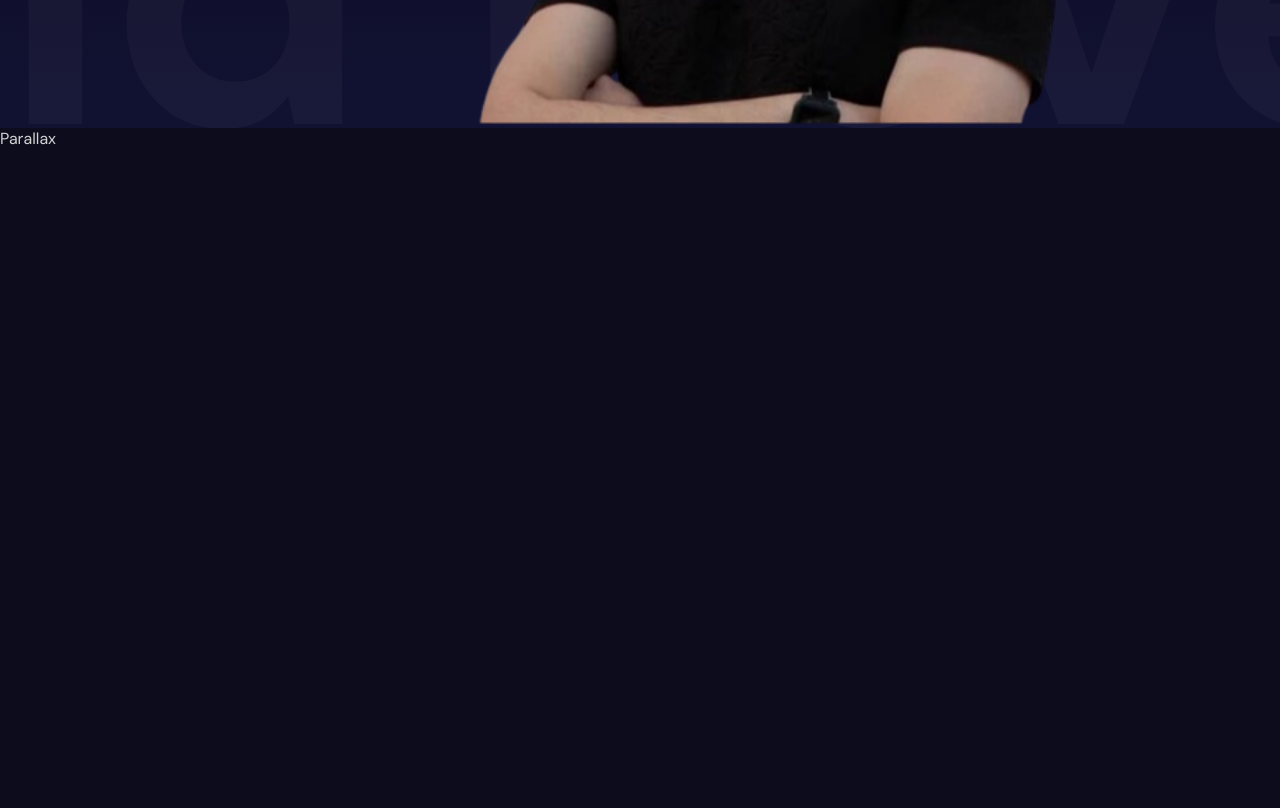
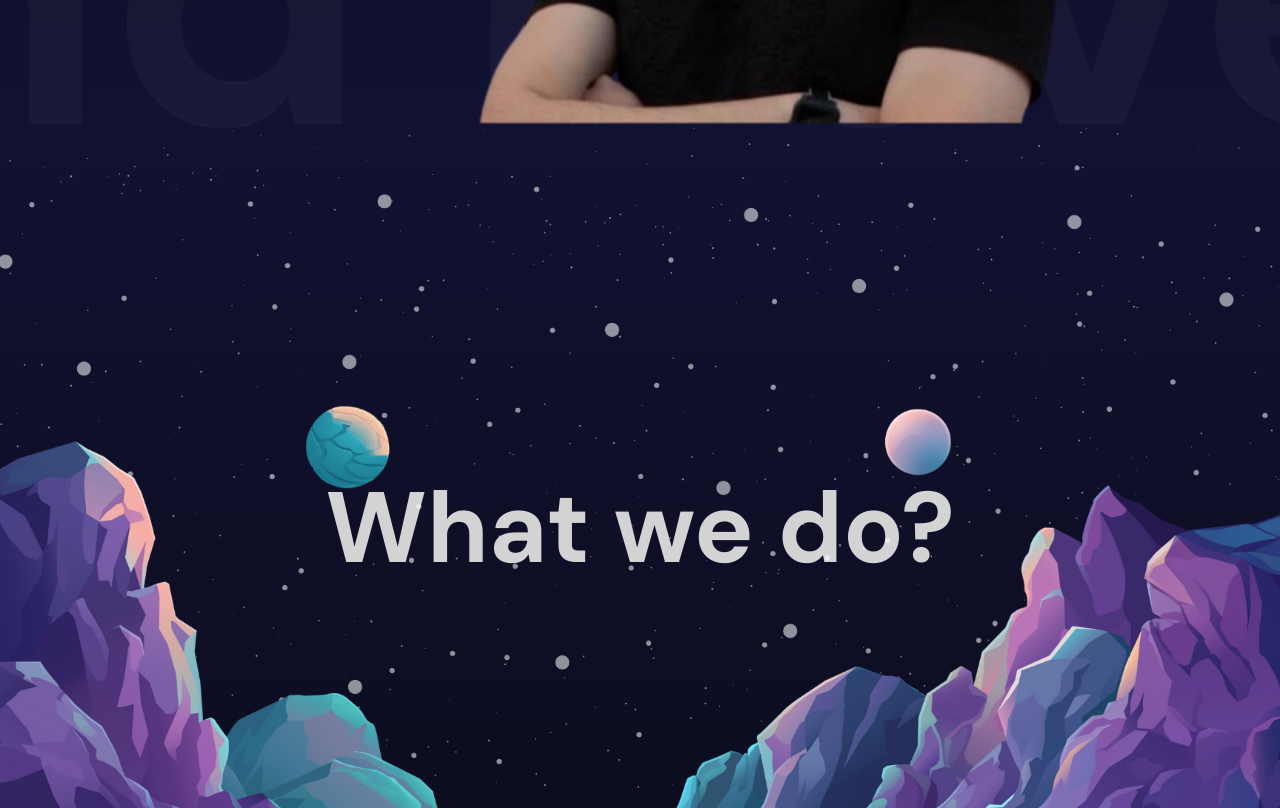
Before and after one commit to Angel-M-R/framer-motion-project, a React (Vite) app: page / in a window 1280 px wide. Shown: the part 672-1480 px from the top of the page. Built offline with nearby package versions, Linux system fonts and the light colour scheme.

Commit message:
parallax

```diff
--- a/src/App.jsx
+++ b/src/App.jsx
@@ -1,6 +1,7 @@
 import "./app.scss"
 import Hero from "./sections/hero/Hero";
 import Navbar from "./sections/navbar/Navbar";
+import Parallax from "./sections/sidebar/parallax/Parallax";
 
 const App = () => {
   return <div>
@@ -8,9 +9,13 @@
       <Navbar/>
       <Hero/>
     </section>
-    <section id="Services">Parallax</section>
+    <section id="Services">
+      <Parallax type="services"/>
+    </section>
     <section>Services</section>
-    <section id="Portfolio">Parallax</section>
+    <section id="Portfolio">
+      <Parallax type="portfolio"/>
+    </section>
     <section>Portfolio1</section>
     <section>Portfolio2</section>
     <section>Portfolio3</section>
--- a/src/app.scss
+++ b/src/app.scss
@@ -22,5 +22,7 @@
 
 section{
   height: 100vh;
+  width: 100vw;
+  overflow: hidden;
   scroll-snap-align: center;
 }
--- /dev/null
+++ b/src/sections/sidebar/parallax/Parallax.jsx
@@ -0,0 +1,36 @@
+import { useRef } from "react";
+import "./parallax.scss"
+import {motion, useScroll, useTransform} from "framer-motion";
+
+
+function Parallax({type}) {
+
+  const ref = useRef();
+
+  const {scrollYProgress} = useScroll({
+    target:ref,
+    offset:["start start", "end start"]
+  })
+
+  const yText = useTransform(scrollYProgress, [0, 1], ["0%", "500%"]);
+  const yBg = useTransform(scrollYProgress, [0, 1], ["0%", "100%"]);
+
+  return (
+    <div className="parallax"
+      ref={ref}
+      style={{
+        background:
+          type==="services"
+            ? "linear-gradient(180deg, #111132, #0c0c1d)"
+            : "linear-gradient(180deg, #111132, #505064"}}>
+      <motion.h1 style={{y: yText}}>{type==="services" ? "What we do?" : "What we did?"}</motion.h1>
+      <motion.div className="mountains"></motion.div>
+      <motion.div
+        style={{y: yBg, backgroundImage: `url(${type === 'services' ? "/planets.png" : "/sun.png"})`}}
+        className="planets"></motion.div>
+      <motion.div style={{x: yBg}} className="stars"></motion.div>
+    </div>
+  )
+}
+
+export default Parallax
--- /dev/null
+++ b/src/sections/sidebar/parallax/parallax.scss
@@ -0,0 +1,41 @@
+.parallax{
+  width: 100%;
+  height: 100%;
+  position: relative;
+  display: flex;
+  align-items: center;
+  justify-content: center;
+
+  h1{
+    font-size: 100px;
+  }
+
+  .mountains{
+    background-image: url("/mountains.png");
+    background-size: cover;
+    background-position: bottom;
+    width: 100%;
+    height: 100%;
+    position: absolute;
+    z-index: 3;
+  }
+
+  .stars{
+    background-image: url("/stars.png");
+    background-size: cover;
+    background-position: bottom;
+    width: 100%;
+    height: 100%;
+    position: absolute;
+    z-index: 1;
+  }
+
+  .planets{
+    background-size: cover;
+    background-position: bottom;
+    width: 100%;
+    height: 100%;
+    position: absolute;
+    z-index: 2;
+  }
+}
```
